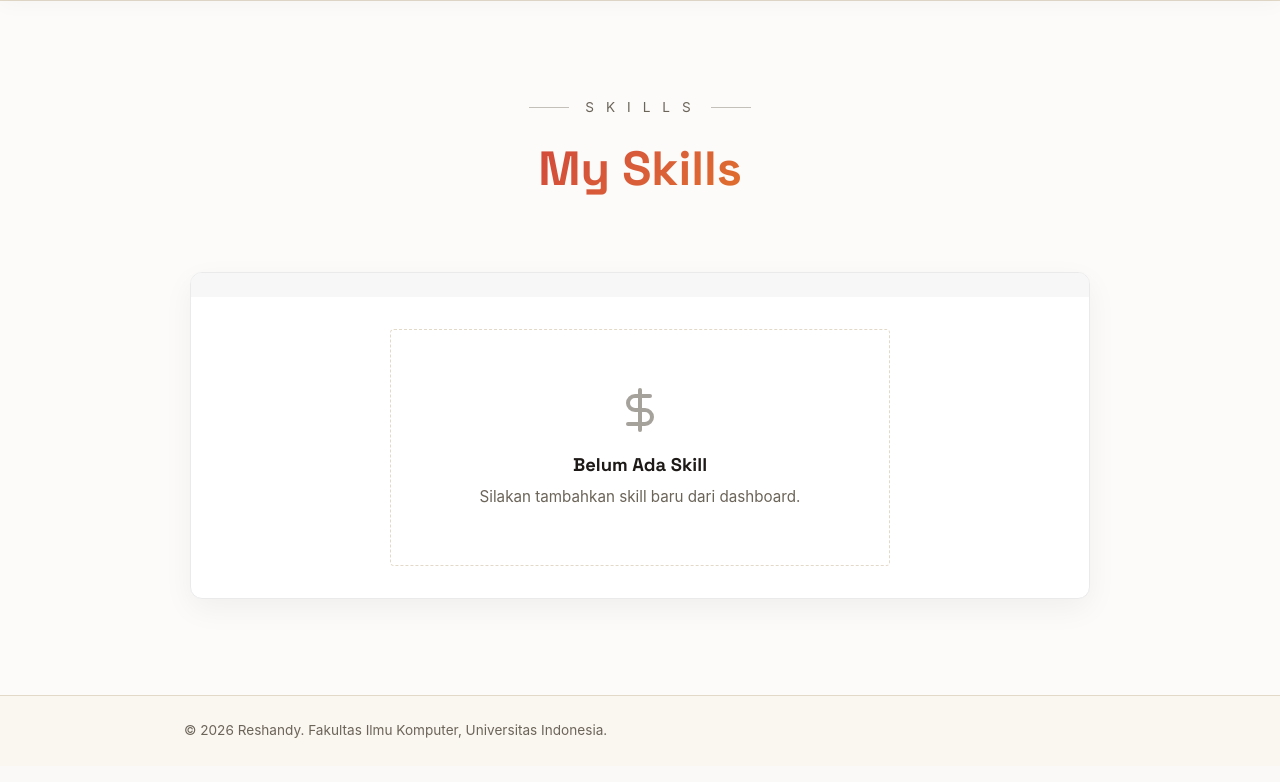
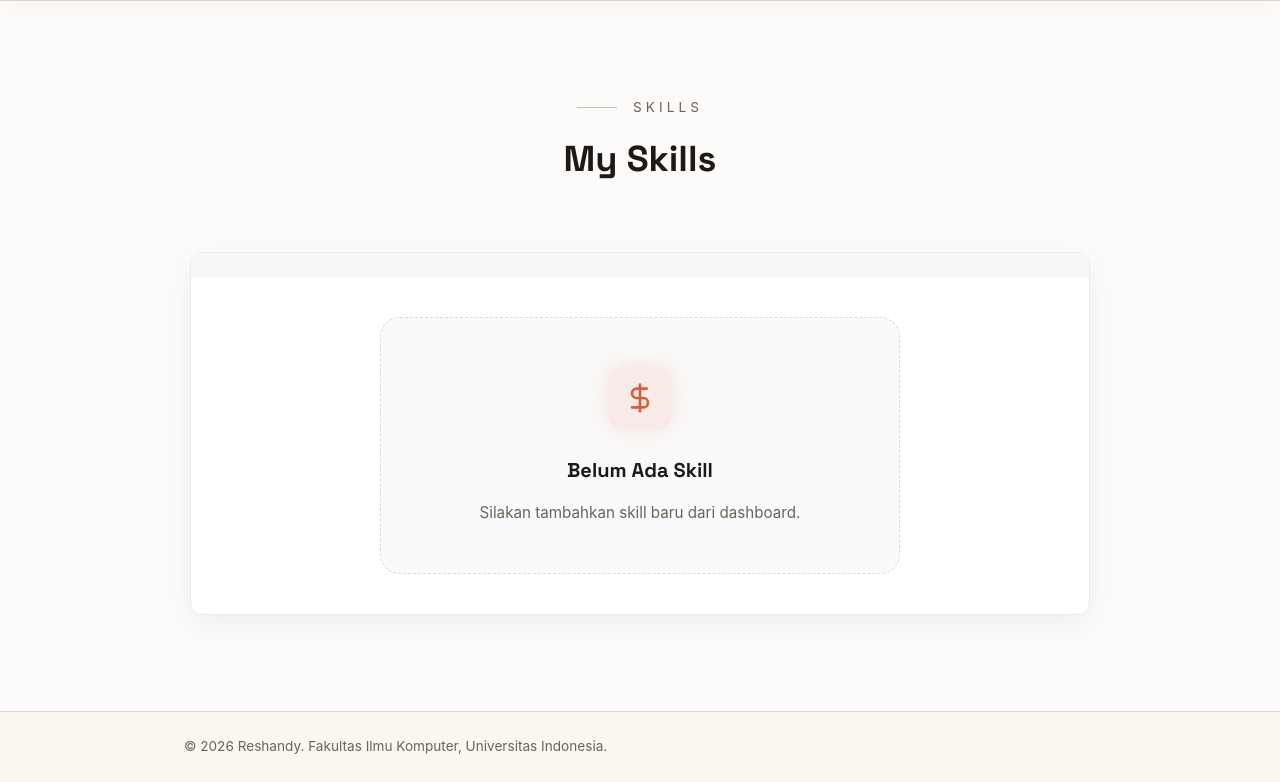
Before and after one commit to reshandytaftazani/myportofolio, a Django app: page /skills/ in a window 1280 px wide. Shown: the part 78-860 px from the top of the page. Before the commit the page ends 816 px from the top, so only its background shows below. Run offline with Django 5.2, Linux system fonts and the light colour scheme; data that the repository does not hold is empty; some libraries are stand-ins or nearby versions.

Commit message:
Refactor(ui): Unify empty states and section headers across pages

```diff
--- a/static/css/skills.css
+++ b/static/css/skills.css
@@ -30,44 +30,6 @@
     border-top: 1px solid var(--line);
 }
 
-.section-header {
-    text-align: center;
-    margin-bottom: 4rem;
-}
-
-.section-subtitle {
-    display: flex;
-    align-items: center;
-    justify-content: center;
-    gap: 1rem;
-    font-size: 0.85rem;
-    letter-spacing: 0.3em;
-    color: var(--text-muted);
-    text-transform: uppercase;
-    margin-bottom: 0.75rem;
-}
-
-.section-subtitle::before,
-.section-subtitle::after {
-    content: "";
-    display: block;
-    width: 40px;
-    height: 1px;
-    background-color: var(--text-muted);
-    opacity: 0.4;
-}
-
-.section-title {
-    font-family: "Space Grotesk", -apple-system, sans-serif;
-    font-size: 3rem;
-    font-weight: 800;
-    margin-bottom: 1.5rem;
-    background-image: linear-gradient(135deg, #be123c, #d95d39, #f59e0b);
-    -webkit-background-clip: text;
-    -webkit-text-fill-color: transparent;
-    background-clip: text;
-    color: transparent;
-}
 
 .skills-grid {
     display: grid;
@@ -282,9 +244,6 @@
 [data-theme="dark"] .ide-window {
     border-color: #444444;
 }
-[data-theme="dark"] .section-title {
-    text-shadow: 0 0 20px rgba(217, 93, 57, 0.4);
-}
 [data-theme="dark"] .empty-state-box {
     background-color: #1e1e1e;
     border-color: #444;
--- a/static/css/style.css
+++ b/static/css/style.css
@@ -538,18 +538,7 @@ h1, .brand {
     border-top: 1px solid var(--line);
 }
 
-.section-kicker {
-    color: var(--accent-dark);
-    font-size: 0.8rem;
-    font-weight: 700;
-    letter-spacing: 0.08em;
-    text-transform: uppercase;
-}
 
-.experience-section h1 {
-    margin: 0.4rem 0 1.5rem;
-    font-size: 2rem;
-}
 
 .experience-grid {
     display: grid;
@@ -1168,19 +1157,24 @@ body, .skill-card, .timeline-content, .experience-card {
 
 /* ==== EMPTY STATE ==== */
 .empty-state-card {
+    max-width: 520px;
+    margin: 40px auto;
+    padding: 48px 32px;
+    text-align: center;
+    background: #fafafa;
+    border: 1px dashed var(--line);
+    border-radius: 20px;
     display: flex;
     flex-direction: column;
     align-items: center;
-    justify-content: center;
-    padding: 3.5rem 2rem;
-    border: 1.5px dashed var(--line);
-    border-radius: var(--radius);
-    background-color: transparent;
-    text-align: center;
-    margin: 2rem auto;
+    gap: 16px;
+    transition: transform 0.2s ease, border-color 0.2s ease;
     width: 100%;
-    max-width: 500px;
-    transition: transform 0.2s ease, border-color 0.2s ease;
+}
+
+[data-theme="dark"] .empty-state-card {
+    background: rgba(255, 255, 255, 0.02);
+    border-color: rgba(255, 255, 255, 0.15);
 }
 
 .empty-state-card:hover {
@@ -1188,29 +1182,37 @@ body, .skill-card, .timeline-content, .experience-card {
     transform: translateY(-2px);
 }
 
-.empty-state-icon {
-    color: var(--text-muted);
-    margin-bottom: 1rem;
-    opacity: 0.6;
-    transition: color 0.3s ease, opacity 0.3s ease;
+.empty-icon-wrapper {
+    width: 64px;
+    height: 64px;
+    border-radius: 16px;
+    background: rgba(217, 93, 57, 0.1);
+    color: var(--accent);
+    display: flex;
+    align-items: center;
+    justify-content: center;
+    margin-bottom: 8px;
+    box-shadow: 0 0 24px rgba(217, 93, 57, 0.15);
 }
 
-.empty-state-card:hover .empty-state-icon {
-    color: var(--accent);
-    opacity: 1;
+.empty-state-icon {
+    width: 32px;
+    height: 32px;
 }
 
 .empty-state-title {
     font-family: "Space Grotesk", -apple-system, sans-serif;
-    font-size: 1.15rem;
+    font-size: 1.25rem;
     font-weight: 700;
     color: var(--ink);
-    margin-bottom: 0.35rem;
+    margin: 0;
 }
 
 .empty-state-text {
     font-size: 0.95rem;
     color: var(--text-muted);
+    line-height: 1.5;
+    margin: 0;
 }
 /* ==== SKELETON LOADING ==== */
 @keyframes skeleton-loading {
--- a/templates/experience.html
+++ b/templates/experience.html
@@ -11,8 +11,8 @@
 <section class="experience-section animate-fade-in" id="experience">
     <div class="container">
         <div class="section-header">
-            <p class="section-subtitle" style="color: var(--accent);">Perjalanan saya sejauh ini</p>
-            <h1 class="section-title">Experience</h1>
+            <p class="section-subtitle">Perjalanan</p>
+            <h2 class="section-title">Experience</h2>
         </div>
 
         {% if experience_list %}
--- a/templates/skills.html
+++ b/templates/skills.html
@@ -15,7 +15,7 @@
 <section id="skills" class="skills-section animate-fade-in">
     <div class="container">
         <div class="section-header">
-            <p class="section-subtitle">S k i l l s</p>
+            <p class="section-subtitle">Skills</p>
             <h2 class="section-title">My Skills</h2>
         </div>
         <div class="skills-tabs-container" data-aos="fade-up">
@@ -78,7 +78,9 @@
                     </div>
                 {% empty %}
                     <div class="empty-state-card">
-                        <svg class="empty-state-icon" width="48" height="48" viewBox="0 0 24 24" fill="none" stroke="currentColor" stroke-width="2" stroke-linecap="round" stroke-linejoin="round"><path d="M12 2v20"></path><path d="M17 5H9.5a3.5 3.5 0 0 0 0 7h5a3.5 3.5 0 0 1 0 7H6"></path></svg>
+                        <div class="empty-icon-wrapper">
+                            <svg class="empty-state-icon" width="48" height="48" viewBox="0 0 24 24" fill="none" stroke="currentColor" stroke-width="2" stroke-linecap="round" stroke-linejoin="round"><path d="M12 2v20"></path><path d="M17 5H9.5a3.5 3.5 0 0 0 0 7h5a3.5 3.5 0 0 1 0 7H6"></path></svg>
+                        </div>
                         <h3 class="empty-state-title">Belum Ada Skill</h3>
                         <p class="empty-state-text">Silakan tambahkan skill baru dari dashboard.</p>
                     </div>
```
Also changed, not shown: static/css/experience.css (+0 -74 lines), templates/index.html (+9 -9 lines), templates/project.html (+9 -5 lines).
